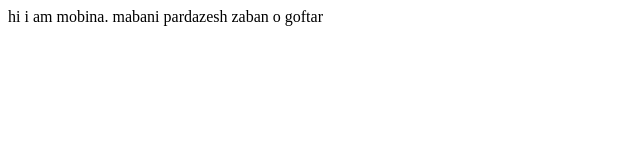
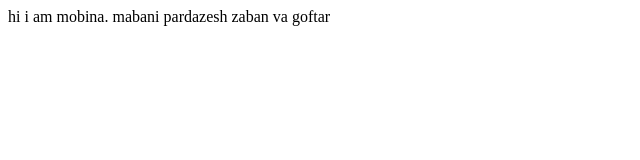
Before and after one commit to mbynarna/mabani-pardazesh, a plain HTML site: page index.html in a window 1280 px wide. Shown: the full height of the page, 0-640 px from the left. Drawn offline with Linux system fonts and the light colour scheme.

Commit message:
update file

```diff
--- a/index.html
+++ b/index.html
@@ -8,6 +8,6 @@
 </head>
 <body>
     hi i am mobina.
-    mabani pardazesh zaban o goftar
+    mabani pardazesh zaban va goftar
 </body>
 </html>
```
